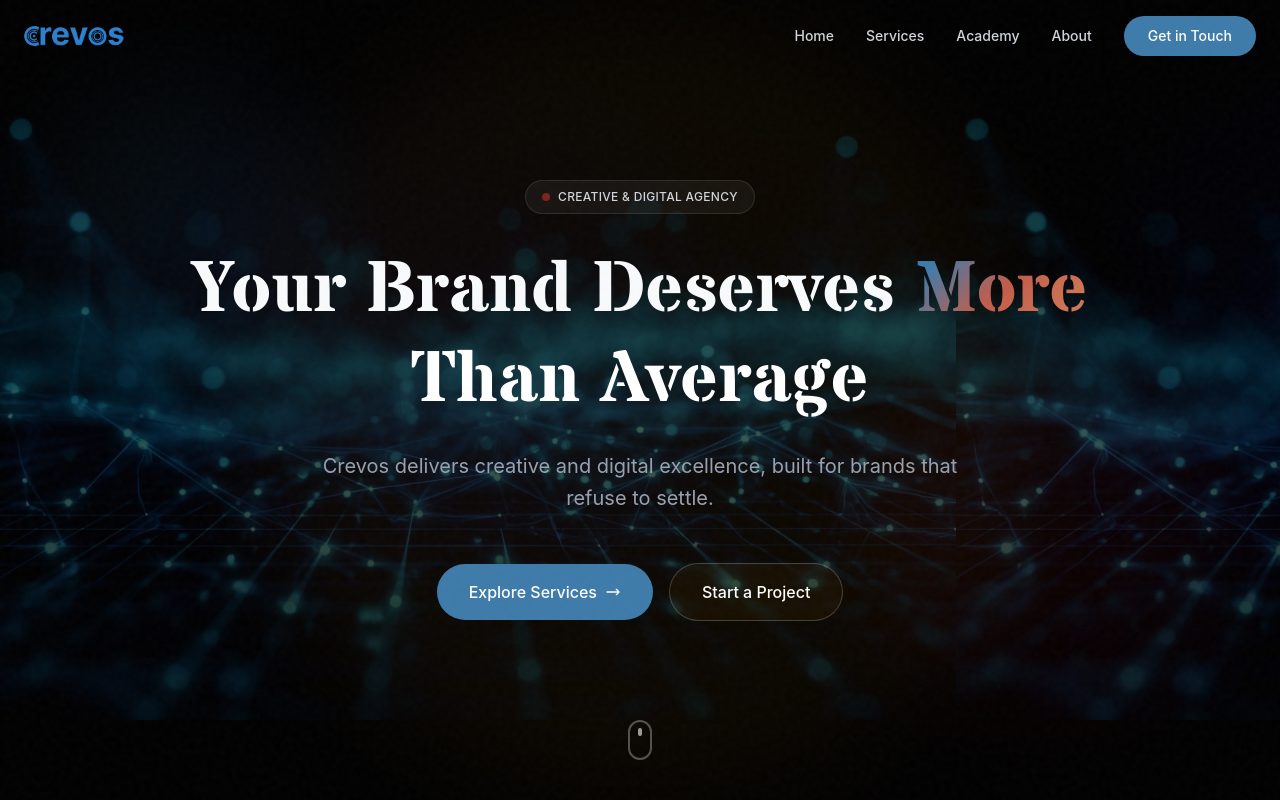
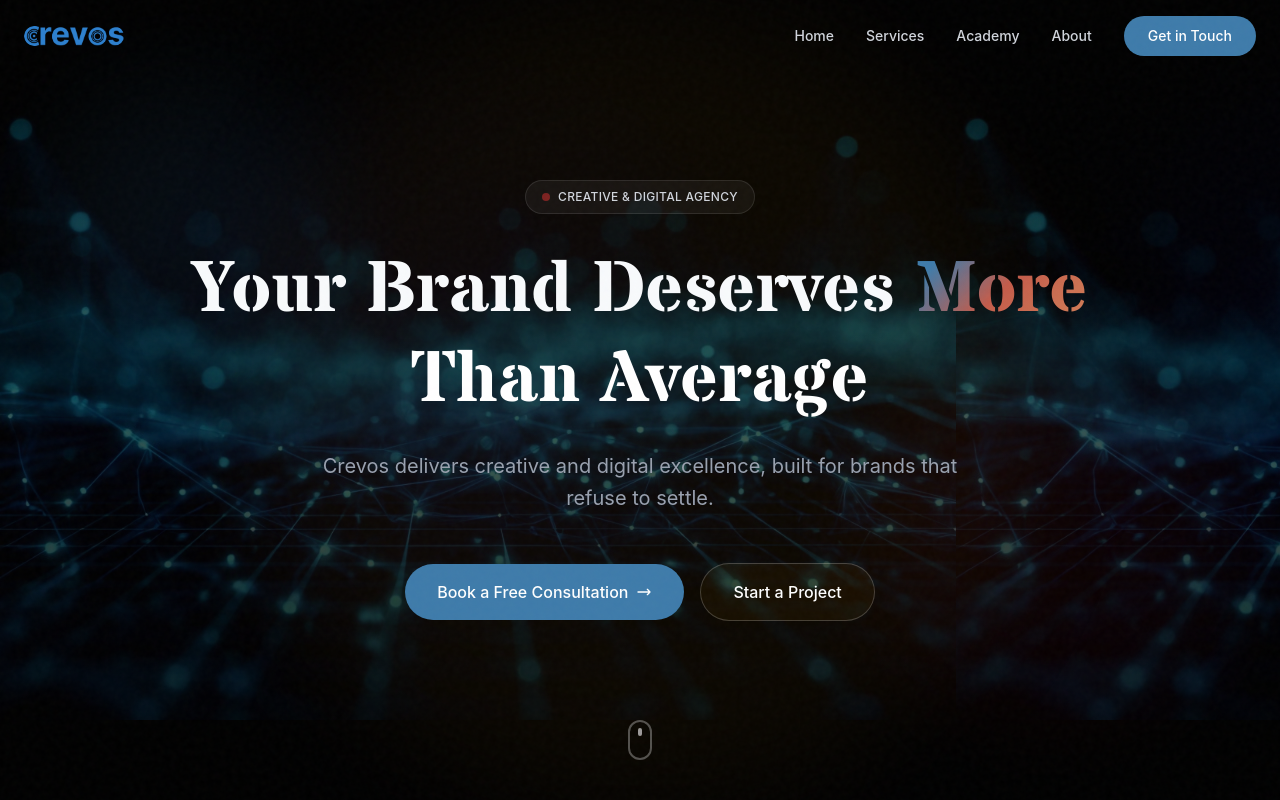
Before and after one commit to crevosltd/Crevos, a React (Vite) app: page / in a window 1280 px wide. Shown: the top 800 px of the page. Built offline with nearby package versions, Linux system fonts and the light colour scheme.

Commit message:
Hero section button adjusted

```diff
--- a/src/components/Hero.jsx
+++ b/src/components/Hero.jsx
@@ -74,7 +74,7 @@
                 href="#services"
                 className="magnetic-btn px-8 py-4 bg-primary hover:bg-primary/90 text-white font-medium rounded-full transition-all hover:scale-105 flex items-center gap-2"
               >
-                Explore Services
+                Book a Free Consultation
                 <svg
                   className="w-4 h-4"
                   fill="none"
```
